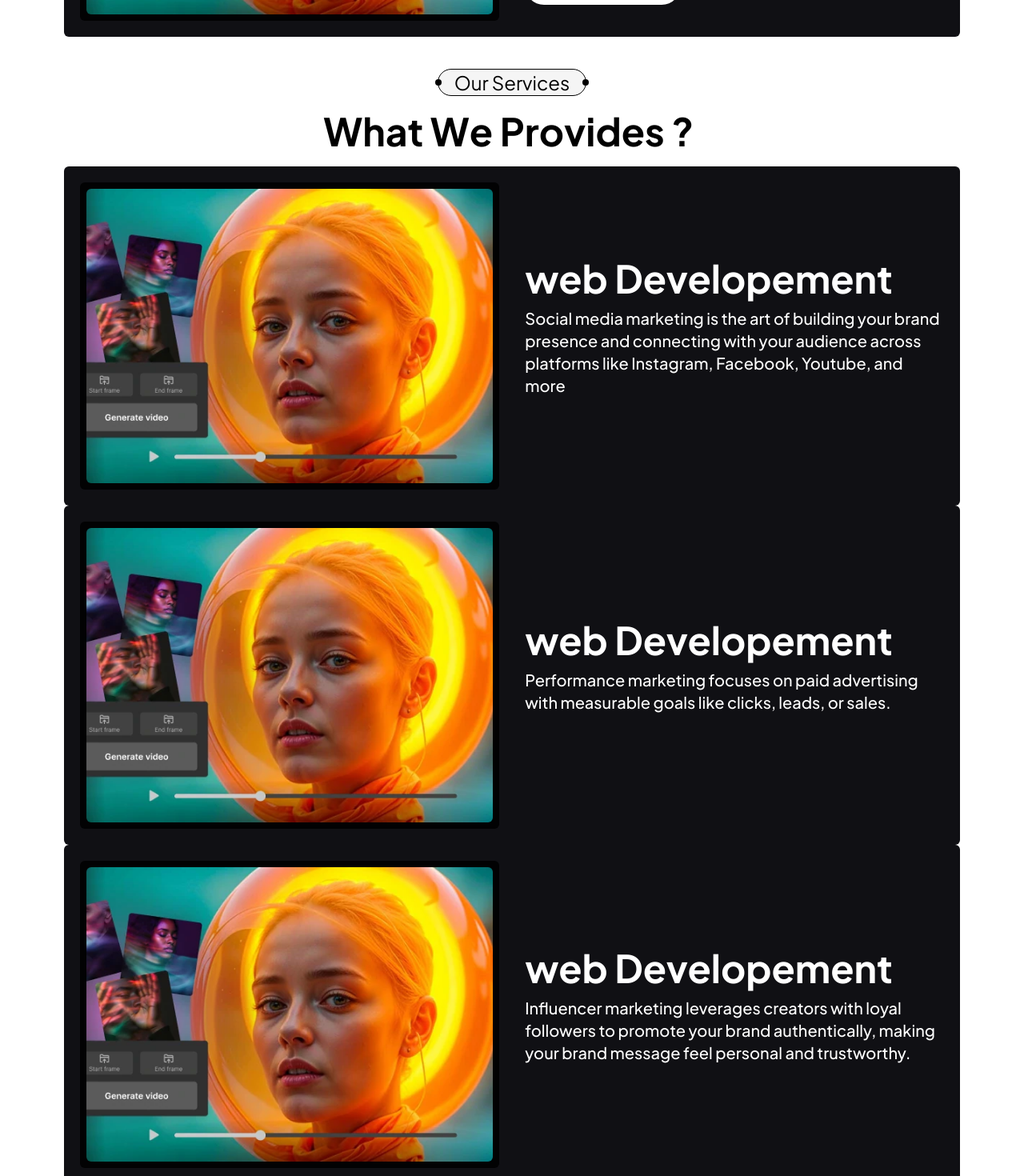
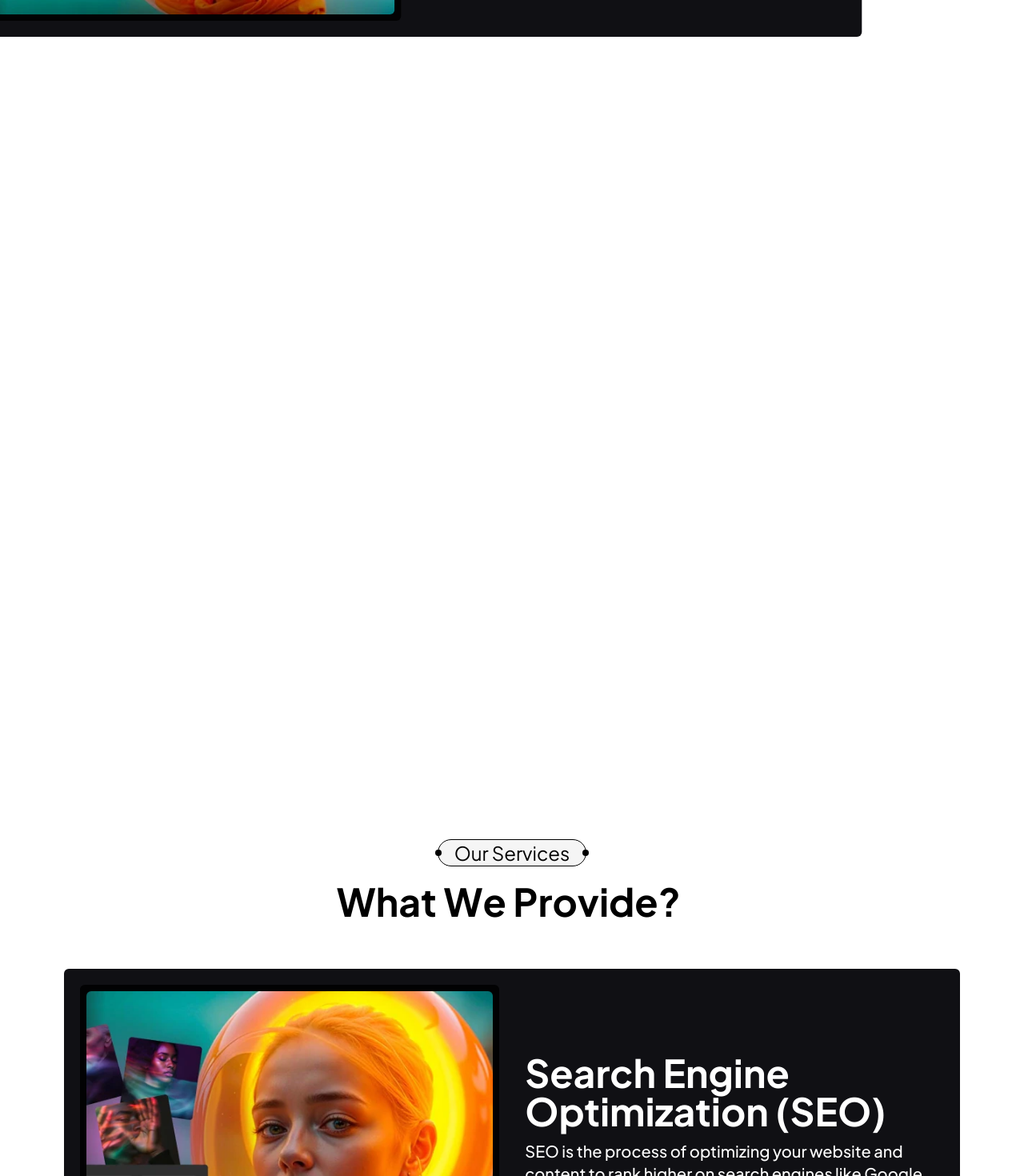
Before and after one commit to 2001-skd/affixxmediawebsite.io, a React (Vite) app: page / in a window 1280 px wide. Shown: the part 1300-2770 px from the top of the page at 80% size. Built offline with nearby package versions, Linux system fonts and the light colour scheme.

Commit message:
stack cards section completed

```diff
--- a/src/components/layout/AboutSection.jsx
+++ b/src/components/layout/AboutSection.jsx
@@ -1,19 +1,26 @@
-import React from "react";
+import React, { useRef } from "react";
 import SectionHeading from "../ui/SectionHeading";
 import aboutImg from "../../assets/gamright.webp";
 import Card from "../ui/Card";
-import { motion } from "framer-motion";
+import { motion, useScroll, useTransform } from "framer-motion";
 
 const fadeUpVariant = {
   hidden: { opacity: 0, y: 40 },
   show: {
     opacity: 1,
     y: 0,
-    transition: { duration: 0.8, ease: "easeOut" },
+    transition: { duration: 2, ease: "easeOut" },
   },
 };
 
 const AboutSection = () => {
+  const targetRef = useRef(null);
+  const { scrollYProgress } = useScroll({
+    target: targetRef,
+    offset: ["start start", "end end"],
+    transition: { duration: 2, ease: "easeOut" },
+  });
+  const x = useTransform(scrollYProgress, [0, 1], ["0%", "-80%"]);
   const content = (
     <>
       We’re a results-driven digital marketing team obsessed with growth. From{" "}
@@ -28,7 +35,10 @@ const AboutSection = () => {
   );
 
   return (
-    <section className="px-4 sm:px-6 md:px-10 lg:px-20 flex-col gap-6 w-full mb-10">
+    <section
+      ref={targetRef}
+      className="px-4 sm:px-6 md:px-10 lg:px-20 flex-col gap-6 w-full mb-10 relative h-[180vh]"
+    >
       <motion.div
         variants={fadeUpVariant}
         initial="hidden"
@@ -43,6 +53,8 @@ const AboutSection = () => {
         initial="hidden"
         whileInView="show"
         viewport={{ once: true, amount: 0.3 }}
+        style={{ x }}
+        transition={{ type: "spring", stiffness: 100, damping: 100 }}
       >
         <Card content={content} imageSrc={aboutImg} button={true} />
       </motion.div>
--- a/src/components/layout/ServiceSection.jsx
+++ b/src/components/layout/ServiceSection.jsx
@@ -1,44 +1,95 @@
-import React from "react";
+import React, { useRef } from "react";
+import { motion, useScroll, useTransform, useSpring } from "framer-motion";
 import SectionHeading from "../ui/SectionHeading";
-import aboutImg from "../../assets/gamright.webp";
 import Card from "../ui/Card";
-import { motion } from "framer-motion";
 import { serviceData } from "../../data/servicesData";
-console.log(serviceData);
-const fadeUpVariant = {
-  hidden: { opacity: 0, y: 40 },
-  show: {
-    opacity: 1,
-    y: 0,
-    transition: { duration: 0.8, ease: "easeOut" },
-  },
-};
 
 const ServiceSection = () => {
+  const sectionRef = useRef(null);
+  const { scrollYProgress } = useScroll({
+    target: sectionRef,
+    offset: ["start start", "end end"],
+  });
+
+  const numCards = serviceData.length;
+  // Calculate how much scroll progress each card should take up
+  const cardScrollSegment = 1 / numCards;
+
   return (
-    <section className="px-4 sm:px-6 md:px-10 lg:px-20 flex-col gap-6 w-full mb-10">
-      <motion.div
-        variants={fadeUpVariant}
-        initial="hidden"
-        whileInView="show"
-        viewport={{ once: true, amount: 0.3 }}
-      >
-        <SectionHeading
-          heading="What We Provides ?"
-          subHeading="Our Services"
-        />
-      </motion.div>
+    <section
+      ref={sectionRef}
+      className="relative h-[300vh] bg-white px-4 sm:px-6 md:px-10 lg:px-20"
+    >
+      <div className="sticky top-0 h-screen flex flex-col items-center justify-center">
+        <SectionHeading heading="What We Provide?" subHeading="Our Services" />
 
-      <motion.div
-        variants={fadeUpVariant}
-        initial="hidden"
-        whileInView="show"
-        viewport={{ once: true, amount: 0.3 }}
-      >
-        {serviceData.map((value, index) => (
-          <Card content={value.description} imageSrc={value.img} key={index} />
-        ))}
-      </motion.div>
+        <div className="relative w-full h-[500px] mt-10">
+          {serviceData.map((value, index) => {
+            // Define scroll ranges for each card
+            // Each card should appear at its segment and disappear at the next segment
+            const startShow = index * cardScrollSegment;
+            const fullyVisible = startShow + cardScrollSegment * 0.2; // Fully visible 20% into its segment
+            const startHide = (index + 0.8) * cardScrollSegment; // Start hiding at 80% of its segment
+            const fullyHidden = (index + 1) * cardScrollSegment;
+
+            // Transform scroll progress to scale, y position and opacity
+            const scale = useTransform(
+              scrollYProgress,
+              [startShow, fullyVisible, startHide, fullyHidden],
+              [0.8, 1, 1, 0.8]
+            );
+
+            const y = useTransform(
+              scrollYProgress,
+              [startShow, fullyVisible, startHide, fullyHidden],
+              [100, 0, 0, -100]
+            );
+
+            const opacity = useTransform(
+              scrollYProgress,
+              [startShow, fullyVisible, startHide, fullyHidden],
+              [0, 1, 1, 0]
+            );
+
+            // Apply spring physics for smoother animations
+            const springY = useSpring(y, { stiffness: 100, damping: 20 });
+            const springScale = useSpring(scale, {
+              stiffness: 100,
+              damping: 20,
+            });
+            const springOpacity = useSpring(opacity, {
+              stiffness: 100,
+              damping: 20,
+            });
+
+            return (
+              <motion.div
+                key={index}
+                style={{
+                  y: springY,
+                  scale: springScale,
+                  opacity: springOpacity,
+                  position: "absolute",
+                  top: 0,
+                  left: 0,
+                  width: "100%",
+                  pointerEvents:
+                    index ===
+                    Math.floor(scrollYProgress.get() / cardScrollSegment)
+                      ? "auto"
+                      : "none",
+                }}
+              >
+                <Card
+                  title={value.title}
+                  content={value.description}
+                  imageSrc={value.img}
+                />
+              </motion.div>
+            );
+          })}
+        </div>
+      </div>
     </section>
   );
 };
--- a/src/components/ui/Card.jsx
+++ b/src/components/ui/Card.jsx
@@ -27,7 +27,7 @@ const Card = ({
       {/* Content Part */}
       <div className="w-full md:w-1/2">
         <h1 className="font-bold text-3xl md:text-5xl text-white mb-3">
-          web Developement
+          {title && title}
         </h1>
         <p className="font-medium text-white mb-5 text-base sm:text-lg md:text-xl leading-relaxed">
           {content}
```
